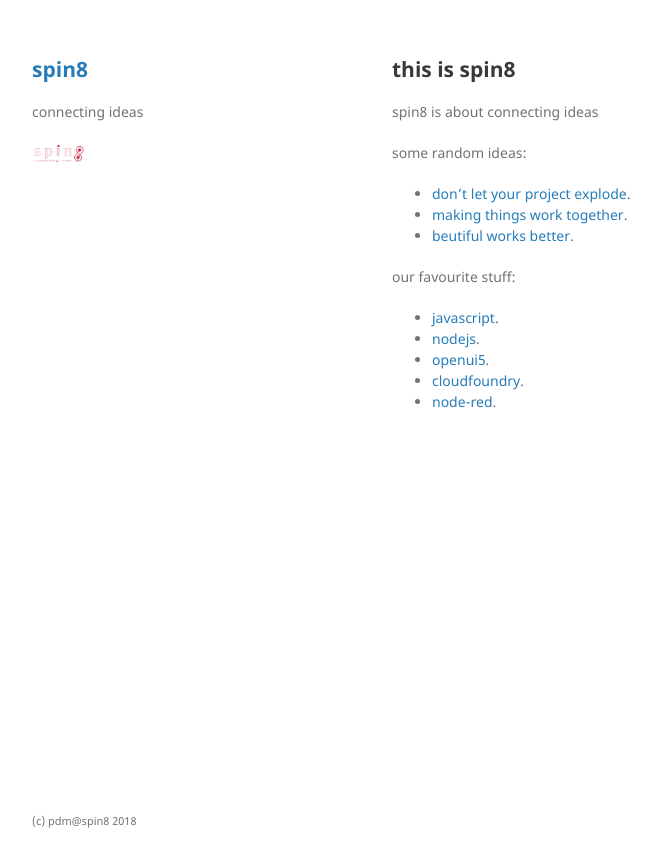
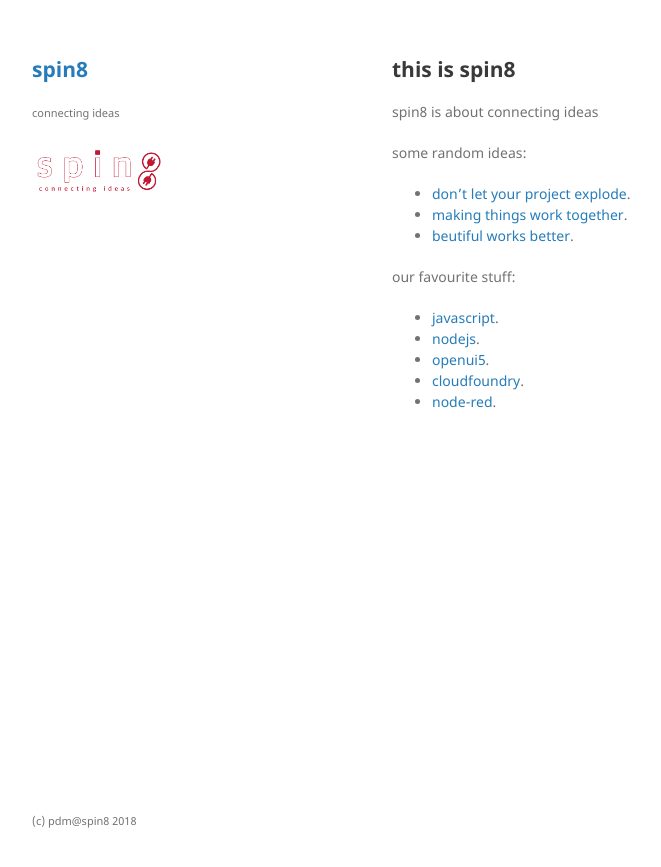
Before and after one commit to pdmao/pdmao.github.com, a Jekyll site: the page built from index.md, in a window 1280 px wide. Shown: the top 867 px of the page, without its empty margins (178-839 px from the left). Built offline with Jekyll 4.4.1, drawn with Linux system fonts in a browser that asks for light colours; our own code applies the rules of GitHub Pages for plain Markdown files.

Commit message:
adjusted layout

```diff
--- a/_layouts/default.html
+++ b/_layouts/default.html
@@ -15,10 +15,10 @@
     <div class="wrapper">
       <header>
         <h2><a href="{{ "/" | absolute_url }}">{{ site.title | default: site.github.repository_name }}</a></h2>
-          {{ site.description | default: site.github.project_tagline }}
+          <small>{{ site.description | default: site.github.project_tagline }}</small>
           <p/><p/><p/>
         {% if site.logo %}
-          <img src="{{site.logo | relative_url}}" width="20%" alt="Logo" />
+          <img src="{{site.logo | relative_url}}" width="50%" alt="Logo" />
         {% endif %}
 
 
```
